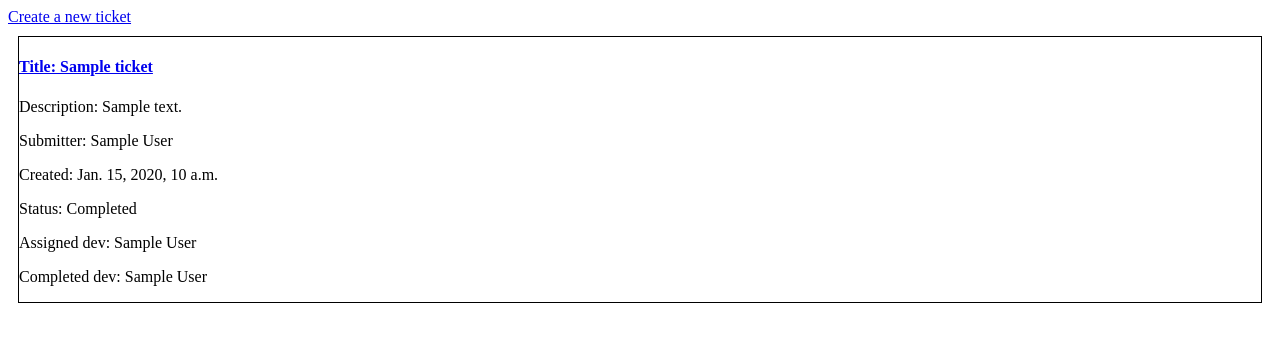
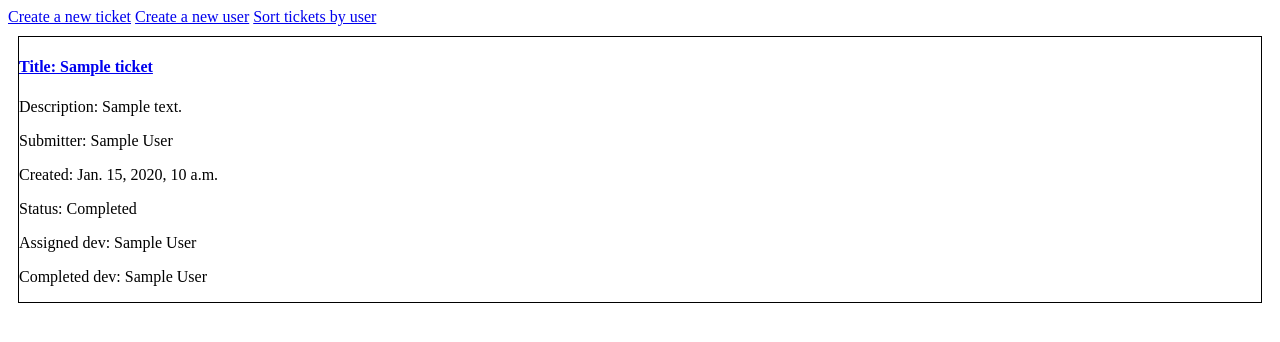
Before and after one commit to ethan375/sup-doc, a Django app: page /bugs-tracker/ticket/all in a window 1280 px wide. Shown: the top 342 px of the page. Run offline with Django 3.2, Linux system fonts and the light colour scheme; tables that the repository leaves empty hold one stand-in row (values such as "Sample post").

Commit message:
added ability to see all tickets by a specific user

```diff
--- a/sup_doc/bugs_tracker/forms.py
+++ b/sup_doc/bugs_tracker/forms.py
@@ -24,15 +24,15 @@ class NewUserForm(forms.ModelForm):
 
 
 class EditTicketForm(forms.ModelForm):
-    Mark_complete = forms.CharField(widget=forms.CheckboxInput)
-    Invalidate_ticket = forms.CharField(widget=forms.CheckboxInput)
+    Mark_complete = forms.CharField(widget=forms.CheckboxInput, required=False)
+    Invalidate_ticket = forms.CharField(widget=forms.CheckboxInput, required=False)
 
     class Meta:
         model = Ticket
         fields = [
             'title',
             'description',
-            'assigned_dev'
+            'assigned_dev',
         ]
 
 
--- a/sup_doc/bugs_tracker/templates/index.html
+++ b/sup_doc/bugs_tracker/templates/index.html
@@ -2,6 +2,8 @@
 
 {% block content %}
     <a href="/bugs-tracker/ticket/new">Create a new ticket</a>
+    <a href="/bugs-tracker/user/new">Create a new user</a>
+    <a href="/bugs-tracker/user/all">Sort tickets by user</a>
     {% if tickets %}
         {% for ticket in tickets %}
             <div class="ticket" style="border: 1px solid black; margin: 10px;">
--- a/sup_doc/bugs_tracker/templates/ticket/ticket_detail.html
+++ b/sup_doc/bugs_tracker/templates/ticket/ticket_detail.html
@@ -1,6 +1,7 @@
 {% extends 'base.html' %}
 
 {% block content %}
+            <a href="/bugs-tracker/ticket/all">Back to all tickets</a>
             <div class="ticket" style="border: 1px solid black; margin: 10px;">
                 <h4 class="ticket__title">Title: {{ ticket.title }}</h4>
                 <p class="ticket__description">Description: {{ ticket.description }}</p>
--- a/sup_doc/bugs_tracker/urls.py
+++ b/sup_doc/bugs_tracker/urls.py
@@ -10,5 +10,6 @@ urlpatterns = [
     path('ticket/<int:ticket_id>', views.ticket_detail, name="ticket_detail"),
     path('user/<int:user_id>', views.tickets_by_user, name="tickets_by_user"),
     path('user/login', views.login_user, name="user_login"),
-    path('user/new', views.new_user, name="new_user")
+    path('user/new', views.new_user, name="new_user"),
+    path('user/all', views.all_users)
 ]
--- a/sup_doc/bugs_tracker/views.py
+++ b/sup_doc/bugs_tracker/views.py
@@ -12,7 +12,13 @@ def landing(request):
 
 def index(request):
     tickets = Ticket.objects.all()
-    context = {'tickets': tickets}
+
+    new = [t for t in tickets if t.status == 'New']
+    in_progress = [t for t in tickets if t.status == "In progress"]
+    completed = [t for t in tickets if t.status == "Completed"]
+    invalid = [t for t in tickets if t.status == "Invalid"]
+    sorted_tickets = new + in_progress + completed + invalid
+    context = {"tickets": sorted_tickets}
 
     return render(request, 'index.html', context)
 
@@ -25,15 +31,15 @@ def new_ticket(request):
         if form.is_valid():
             form_data = form.cleaned_data
 
-        Ticket.objects.create(
-            title=form_data['title'],
-            time_created=timezone.now(),
-            description=form_data['description'],
-            submitters_name=request.user.buguser,
-            status='New',
-            assigned_dev=None,
-            completed_dev=None
-        )
+            Ticket.objects.create(
+                title=form_data['title'],
+                time_created=timezone.now(),
+                description=form_data['description'],
+                submitters_name=request.user.buguser,
+                status='New',
+                assigned_dev=None,
+                completed_dev=None
+            )
 
         return redirect('/bugs-tracker/ticket/all')
     else:
@@ -57,15 +63,15 @@ def edit_ticket(request, ticket_id):
                 ticket.assigned_dev = None
                 ticket.save()
 
-            elif ticket.assigned_dev == None and form['assigned_dev'] != None:
-                ticket.status = 'In Progress'
-                ticket.assigned_dev = request.user.buguser
+            elif form['Mark_complete'] == 'True':
+                ticket.status = 'Completed'
+                ticket.completed_dev = ticket.assigned_dev
+                ticket.assigned_dev = None
                 ticket.save()
 
-            elif ticket.completed_dev == None and form['completed_dev'] != None:
-                ticket.status = 'Done'
-                ticket.assigned_dev = None
-                ticket.completed_dev = form['completed_dev']
+            elif form['assigned_dev'] is not None and ticket.assigned_dev == None:
+                ticket.assigned_dev = form['assigned_dev']
+                ticket.status = "In progress"
                 ticket.save()
 
         return redirect('/bugs-tracker/ticket/{}'.format(ticket.id))
@@ -85,10 +91,16 @@ def ticket_detail(request, ticket_id):
 
 
 def tickets_by_user(request, user_id):
-    user = BugUser.objects.filter(id=user_id)
-    context = {'user': user}
+    user = BugUser.objects.filter(id=user_id).first()
 
-    return render(request, 'ticket/ticket_by_user.html', context)
+    current_tickets = Ticket.objects.filter(submitters_name=user)
+    filed = Ticket.objects.filter(submitters_name=user)
+    completed = Ticket.objects.filter(completed_dev=user)
+    merged_queries = current_tickets | filed | completed
+
+    context = {'tickets': merged_queries}
+
+    return render(request, 'ticket/tickets_by_user.html', context)
 
 
 def login_user(request):
@@ -99,13 +111,13 @@ def login_user(request):
             form_data = form.cleaned_data
 
             user = authenticate(
-                username = form_data['username'],
-                password = form_data['password']
+                username=form_data['username'],
+                password=form_data['password']
             )
 
             if user is not None:
                 login(request, user)
-                return render(request, 'index.html')
+                return redirect('/bugs-tracker/ticket/all')
             else:
                 form = LoginForm()
                 context = {
@@ -126,7 +138,6 @@ def new_user(request):
 
         if form.is_valid():
             form_data = form.cleaned_data
-            # user = form.save()
 
             user = User.objects.create_user(
                 username=form_data['username'],
@@ -134,13 +145,19 @@ def new_user(request):
             )
 
             BugUser.objects.create(
-                name = form_data['username'],
-                user = user
+                name=form_data['username'],
+                user=user
             )
 
-            return render(request, 'dev.html')
+            return render(request, 'index.html')
     else:
         form = NewUserForm()
         context = {'form': form}
 
         return render(request, 'auth/new_user.html', context)
+
+
+def all_users(request):
+    users = BugUser.objects.all()
+    context = {"users": users}
+    return render(request, 'all_users.html', context)
--- a/sup_doc/sup_doc/urls.py
+++ b/sup_doc/sup_doc/urls.py
@@ -15,9 +15,12 @@ Including another URLconf
 """
 from django.contrib import admin
 from django.urls import path, include
+from bugs_tracker.urls import urlpatterns as bug_urls
 
 
 urlpatterns = [
     path('admin/', admin.site.urls),
     path('bugs-tracker/', include('bugs_tracker.urls'))
 ]
+
+urlpatterns += bug_urls
```
Also changed, not shown: sup_doc/bugs_tracker/templates/all_users.html (added, +13 -0 lines), sup_doc/bugs_tracker/templates/ticket/tickets_by_user.html (added, +15 -0 lines).
